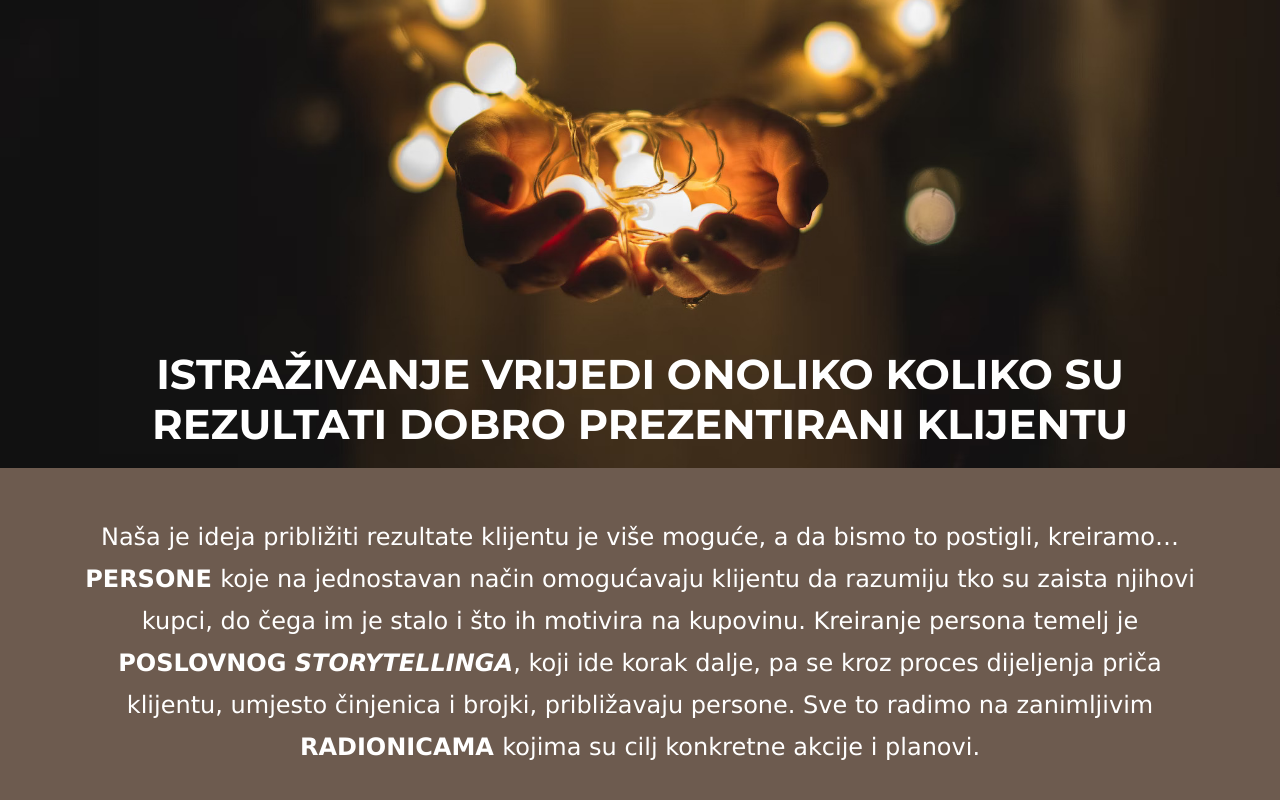
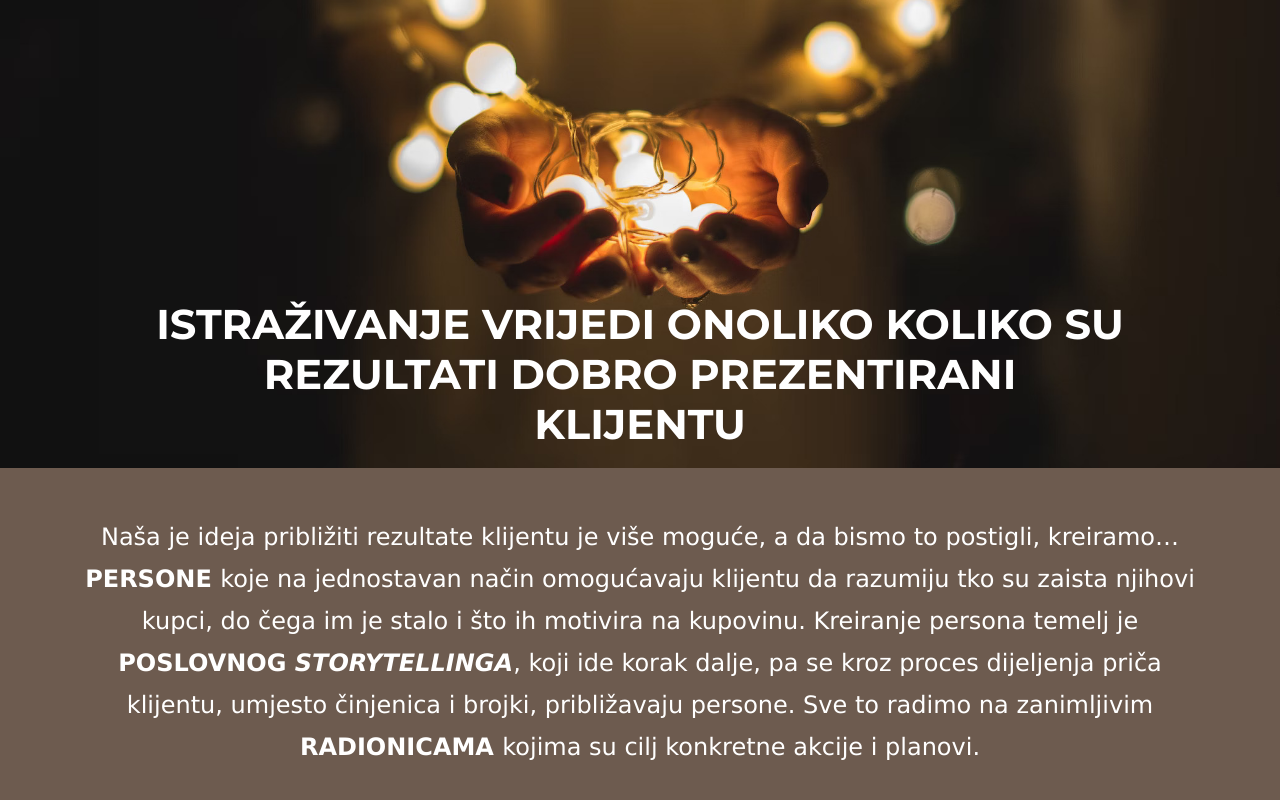
Before and after one commit to maksiboi/Karika-Website, a plain HTML site: page index.html in a window 1280 px wide. Shown: the part 4823-5623 px from the top of the page. Drawn offline with nearby package versions, Linux system fonts and the light colour scheme.

Commit message:
Update index.html

```diff
--- a/index.html
+++ b/index.html
@@ -164,8 +164,8 @@
             <div class="container-fluid">
               <div class="home-content padding">
                 <h2>
-                  ISTRAŽIVANJE VRIJEDI ONOLIKO  KOLIKO SU <br>
-                  REZULTATI DOBRO PREZENTIRANI  KLIJENTU
+                  ISTRAŽIVANJE VRIJEDI ONOLIKO KOLIKO SU <br>
+                  REZULTATI DOBRO PREZENTIRANI <br> KLIJENTU
                 </h2>
               </div>
             </div>
```
